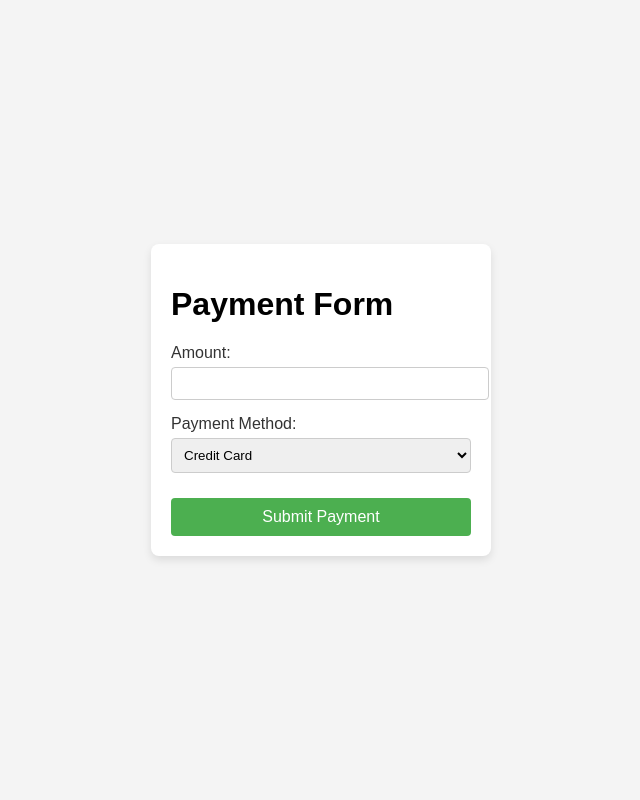
After one commit to OltiM4/Travel-Agency, a PHP site: page /booking-process/process_payment.php in a window 1280 px wide. The commit adds this page. Shown: the whole page, without its empty margins (319-959 px from the left). Run offline with PHP 8.4, Linux system fonts and the light colour scheme.

Commit message:
Krijim i pjeses se payment , implementimi ne kod dhe krijimi i tabales ne phpmyadmin

```diff
--- /dev/null
+++ b/booking-process/process_payment.php
@@ -0,0 +1,110 @@
+<?php
+session_start();
+include '../auth/config/config.php'; // Ensure the path is correct
+
+// Handle payment submission
+$paymentSuccessful = false;
+if ($_SERVER["REQUEST_METHOD"] == "POST" && isset($_POST['payment_submit'])) {
+    $amount = (double) $_POST['amount']; // Ensure the amount is treated as a number
+    $method = $_POST['method'];
+    $user_id = (int) $_SESSION['user_id']; // Make sure user_id is set in the session
+
+    // Prepare SQL query
+    $stmt = $conn->prepare("INSERT INTO Payments (user_id, amount, payment_method, payment_status) VALUES (?, ?, ?, 'Pending')");
+    $stmt->bind_param("ids", $user_id, $amount, $method); // Updated to "ids" (integer, double, string)
+
+    if ($stmt->execute()) {
+        $paymentSuccessful = true; // Set flag to true on success
+    } else {
+        echo "<p>Error submitting payment: " . $stmt->error . "</p>";
+    }
+    $stmt->close();
+    $conn->close();
+}
+
+?>
+
+<!DOCTYPE html>
+<html lang="en">
+<head>
+    <meta charset="UTF-8">
+    <meta name="viewport" content="width=device-width, initial-scale=1.0">
+    <title>Process Payment</title>
+    <style>
+        body {
+            font-family: 'Arial', sans-serif;
+            background-color: #f4f4f4;
+            display: flex;
+            justify-content: center;
+            align-items: center;
+            height: 100vh;
+            margin: 0;
+        }
+        .payment-form {
+            background: #ffffff;
+            padding: 20px;
+            border-radius: 8px;
+            box-shadow: 0 4px 8px rgba(0,0,0,0.1);
+            width: 300px;
+        }
+        .form-group {
+            margin-bottom: 15px;
+        }
+        label {
+            display: block;
+            margin-bottom: 5px;
+            color: #333333;
+        }
+        input, select {
+            width: 100%;
+            padding: 8px;
+            border-radius: 4px;
+            border: 1px solid #cccccc;
+        }
+        button {
+            width: 100%;
+            padding: 10px;
+            border: none;
+            background-color: #4CAF50;
+            color: white;
+            font-size: 16px;
+            border-radius: 4px;
+            cursor: pointer;
+            margin-top: 10px;
+        }
+        button:hover {
+            background-color: #45a049;
+        }
+    </style>
+    <?php if ($paymentSuccessful): ?>
+    <script>
+        setTimeout(function() {
+            window.location.href = 'index.php'; // Redirect to index after 3 seconds
+        }, 3000);
+    </script>
+    <?php endif; ?>
+</head>
+<body>
+    <div class="payment-form">
+        <h1>Payment Form</h1>
+        <form method="post">
+            <div class="form-group">
+                <label for="amount">Amount:</label>
+                <input type="text" id="amount" name="amount" required>
+            </div>
+            <div class="form-group">
+                <label for="method">Payment Method:</label>
+                <select id="method" name="method">
+                    <option value="Credit Card">Credit Card</option>
+                    <option value="PayPal">PayPal</option>
+                    <option value="Bank Transfer">Bank Transfer</option>
+                </select>
+            </div>
+            <button type="submit" name="payment_submit">Submit Payment</button>
+            <?php if ($paymentSuccessful): ?>
+            <p>Payment submitted successfully!</p>
+            <?php endif; ?>
+        </form>
+    </div>
+</body>
+</html>
```
Also changed, not shown: web-design/pages/book.php (+4 -13 lines).
